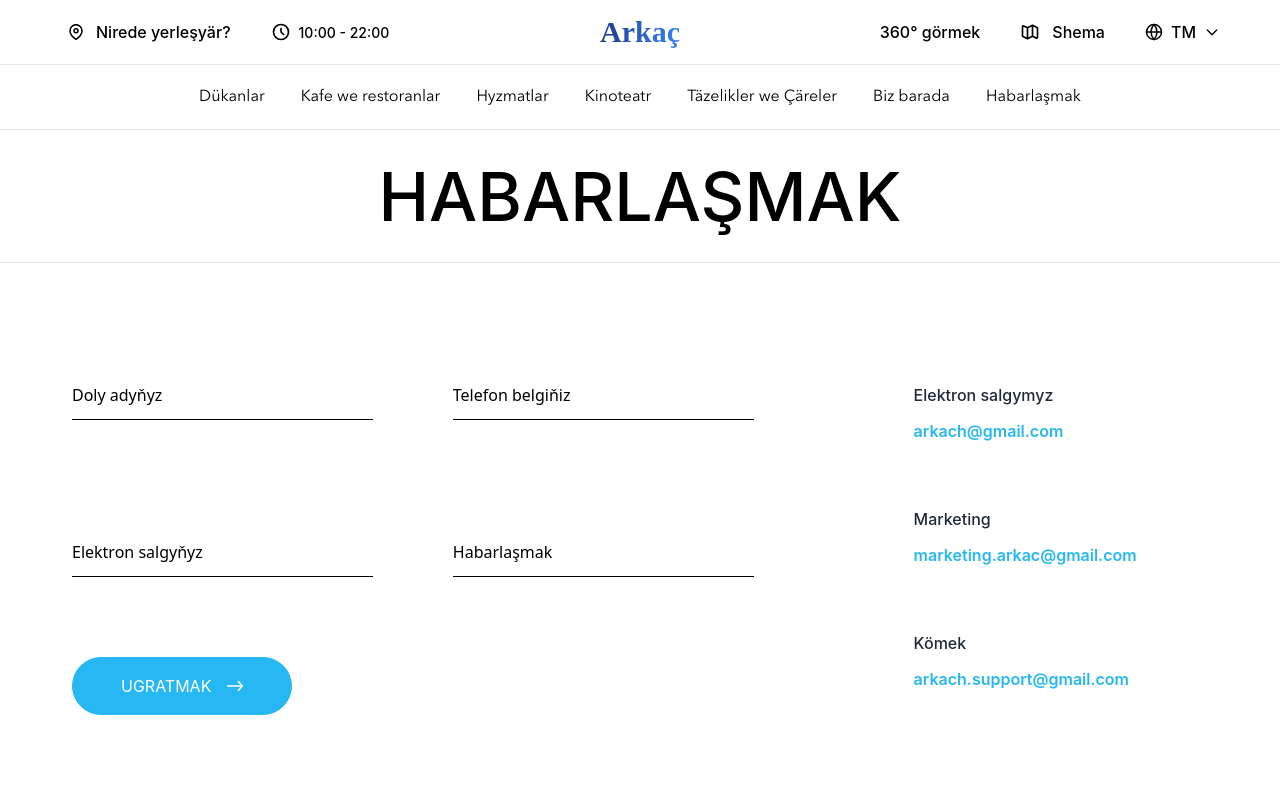
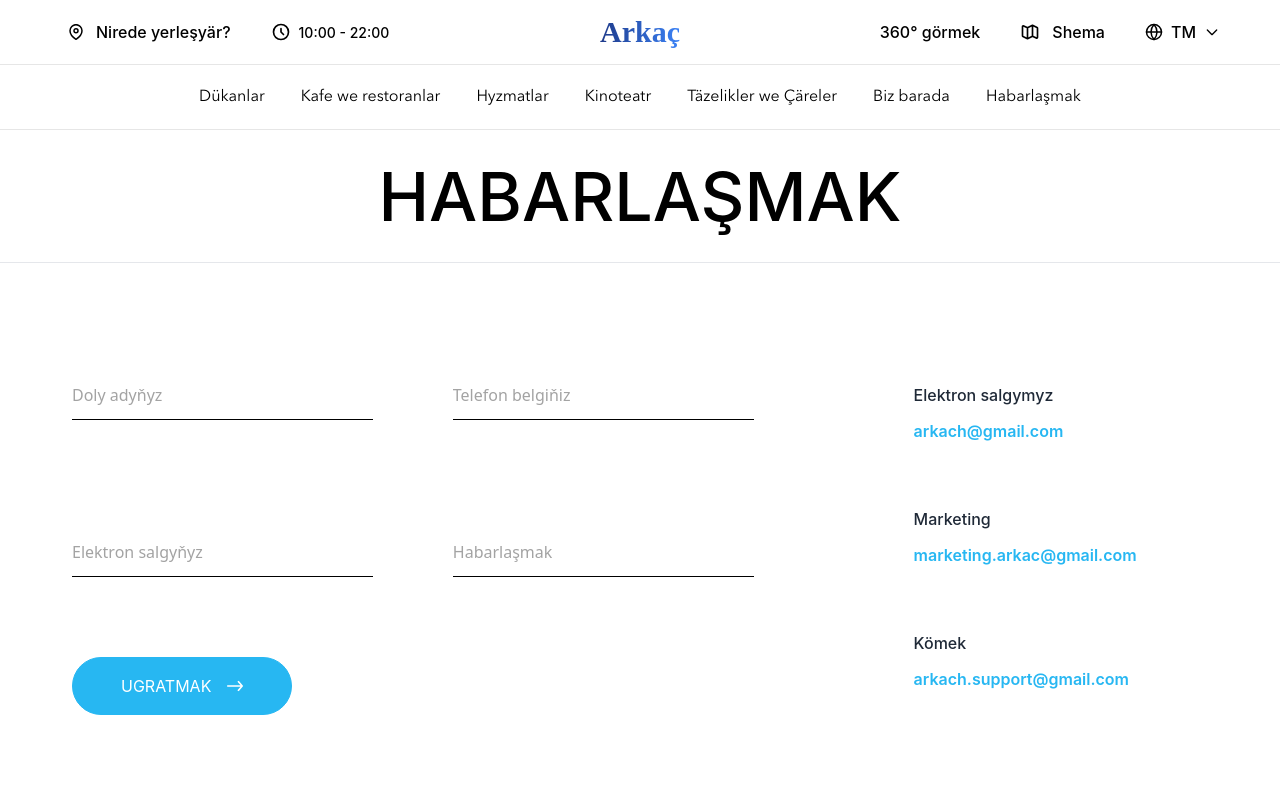
Before and after one commit to mekanio20/arkac, a Vue app: page /contact in a window 1280 px wide. Shown: the top 800 px of the page. Built offline with nearby package versions, Linux system fonts and the light colour scheme; a web font is replaced by a local one.

Commit message:
contact api completed

```diff
--- /dev/null
+++ b/src/api/index.js
@@ -0,0 +1,7 @@
+import axios from "axios";
+
+const api = axios.create({
+  baseURL: "http://192.168.31.174:8000/api",
+});
+
+export default api;
--- a/src/i18n/locales/tm.js
+++ b/src/i18n/locales/tm.js
@@ -20,7 +20,10 @@ export default {
     floor: 'Gat',
     categorySelection: 'Kategoriýa saýlamak',
     shopSearch: 'Dükany gözlemek',
-    viewAll: 'Ählisini görmek'
+    viewAll: 'Ählisini görmek',
+    sendContact: 'Habar ugradyldy!',
+    error: 'Ýalňyşlyk ýüze çykdy!',
+    networkError: 'Tor ýalňyşlygy'
   },
   titles: {
     cinema: 'Şu gün kinoteatrda',
@@ -57,6 +60,9 @@ export default {
     phones: 'Telefon belgilerimiz',
     workTimes: 'Iş wagtlarymyz',
     time: 'пн-чт',
-    location: 'Ýerleşýän ýerimiz'
+    location: 'Ýerleşýän ýerimiz',
+    fillAllFields: 'Ähli girişler doldurylmaly!',
+    invalidEmail: 'Nädogry email!',
+    invalidPhone: 'Nädogry telefon belgisi!'
   }
 }
--- a/src/views/Contact.vue
+++ b/src/views/Contact.vue
@@ -11,19 +11,19 @@
             <!-- Contact Section -->
             <div class="flex flex-col lg:flex-row items-start py-10 sm:py-20">
                 <!-- Form Section -->
-                <form class="w-full lg:w-3/5 space-y-10 sm:space-y-20">
+                <div class="w-full lg:w-3/5 space-y-10 sm:space-y-20">
                     <div class="grid grid-cols-1 md:grid-cols-2 gap-x-10 lg:gap-x-20 gap-y-10 sm:gap-y-[120px]">
-                        <input type="text" :placeholder="$t('contact.fullname')"
-                            class="w-full pb-3 placeholder:text-black border-b border-black focus:outline-none" />
-                        <input type="text" :placeholder="$t('contact.yourPhone')"
-                            class="w-full pb-3 placeholder:text-black border-b border-black focus:outline-none" />
-                        <input type="email" :placeholder="$t('contact.yourEmail')"
-                            class="w-full pb-3 placeholder:text-black border-b border-black focus:outline-none" />
-                        <input type="text" :placeholder="$t('nav.contact')"
-                            class="w-full pb-3 placeholder:text-black border-b border-black focus:outline-none" />
+                        <input type="text" v-model="postData.name" :placeholder="$t('contact.fullname')"
+                            class="w-full pb-3 placeholder:text-arkac-gray-100 border-b border-black focus:outline-none" />
+                        <input type="text" v-model="postData.phone" :placeholder="$t('contact.yourPhone')"
+                            class="w-full pb-3 placeholder:text-arkac-gray-100 border-b border-black focus:outline-none" />
+                        <input type="email" v-model="postData.email" :placeholder="$t('contact.yourEmail')"
+                            class="w-full pb-3 placeholder:text-arkac-gray-100 border-b border-black focus:outline-none" />
+                        <input type="text" v-model="postData.message" :placeholder="$t('nav.contact')"
+                            class="w-full pb-3 placeholder:text-arkac-gray-100 border-b border-black focus:outline-none" />
                     </div>
-                    <Button :text="$t('contact.send')" bgColor="bg-arkac-blue-200" borderColor="border-arkac-blue-200" textColor="text-white" iconColor="white" />
-                </form>
+                    <Button @click="submintContact" :text="$t('contact.send')" bgColor="bg-arkac-blue-200" borderColor="border-arkac-blue-200" textColor="text-white" iconColor="white" />
+                </div>
 
                 <!-- Contact Section -->
                 <div class="w-full lg:w-2/5 mt-10 lg:mt-0 lg:pl-10 xl:pl-40 space-y-8 sm:space-y-16 text-sm text-gray-800">
@@ -81,6 +81,7 @@
 </template>
 
 <script>
+import api from '@/api/index'
 import Header from '@/components/Header.vue';
 import Navbar from '@/components/Navbar.vue';
 import TitleSection from '@/components/TitleSection.vue';
@@ -94,6 +95,72 @@ export default {
         TitleSection,
         Footer,
         Button
+    },
+    data() {
+        return {
+            isLoading: false,
+            postData: {
+                name: '',
+                phone: '',
+                email: '',
+                message: ''
+            }
+        }
+    },
+    methods: {
+        validatePhone(phone) {
+            const cleanPhone = phone.replace(/[\s\-\(\)]/g, '');
+            return /^\+993\d{8}$/.test(cleanPhone);
+        },
+        validateForm() {
+            if (!this.postData.name || !this.postData.phone || !this.postData.email || !this.postData.message) {
+                alert(this.$t('contact.fillAllFields'))
+                return false
+            }
+            if (!this.postData.email.includes('@')) {
+                alert(this.$t('contact.invalidEmail'))
+                return false
+            }
+            if (!this.validatePhone(this.postData.phone)) {
+                alert(this.$t('contact.invalidPhone'))
+                return false
+            }
+            return true
+        },
+        resetForm() {
+            this.postData = {
+                name: '',
+                phone: '',
+                email: '',
+                message: ''
+            }
+        },
+        async submintContact() {
+            if (!this.validateForm()) return
+
+            this.isLoading = true
+            try {
+                const result = await api.post('/contact/', this.postData)
+
+                if (result.status === 201) {
+                    alert(this.$t('common.sendContact'))
+                    this.resetForm()
+                } else {
+                    alert(this.$t('common.error'))
+                }
+            } catch (error) {
+                console.error('Contact form error:', error)
+                if (error.response) {
+                    alert(error.response.data.message || this.$t('common.error'))
+                } else if (error.request) {
+                    alert(this.$t('common.networkError'))
+                } else {
+                    alert(this.$t('common.error'))
+                }
+            } finally {
+                this.isLoading = false
+            }
+        }
     }
 }
 </script>
```
